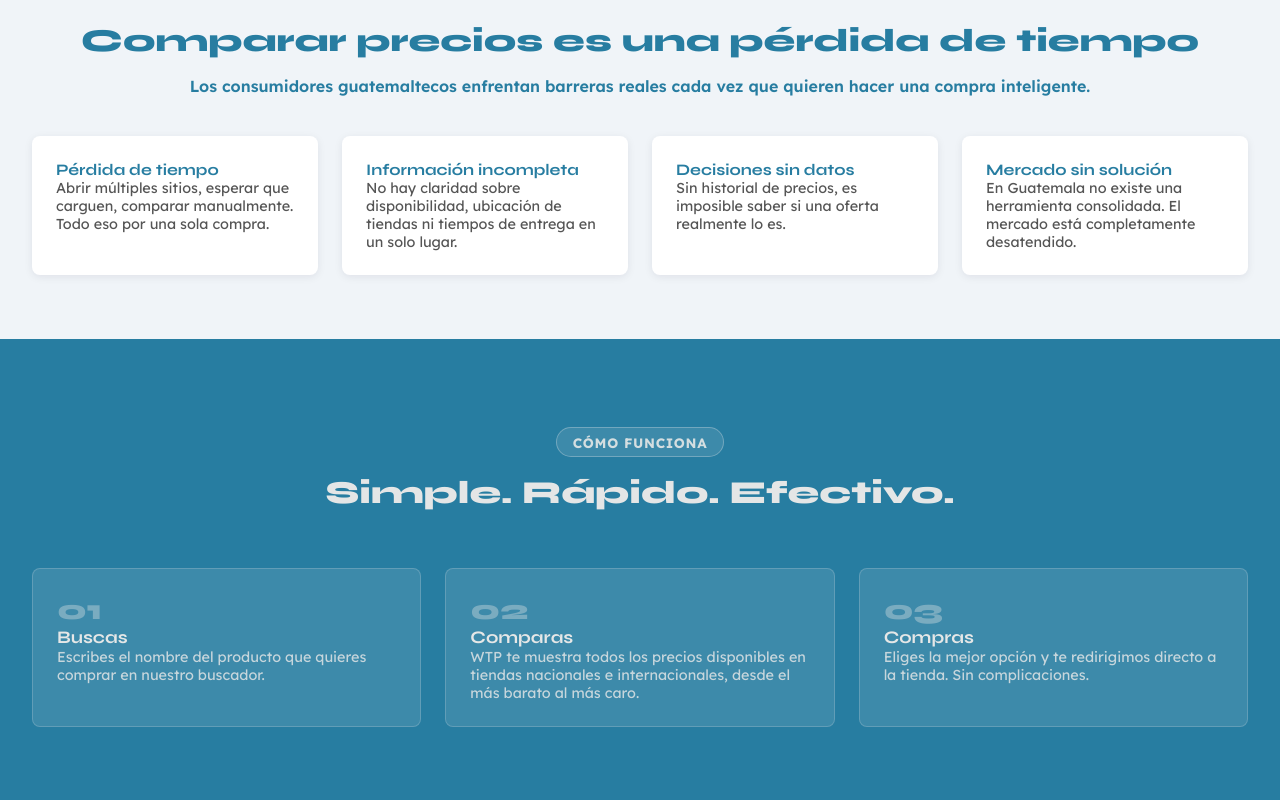
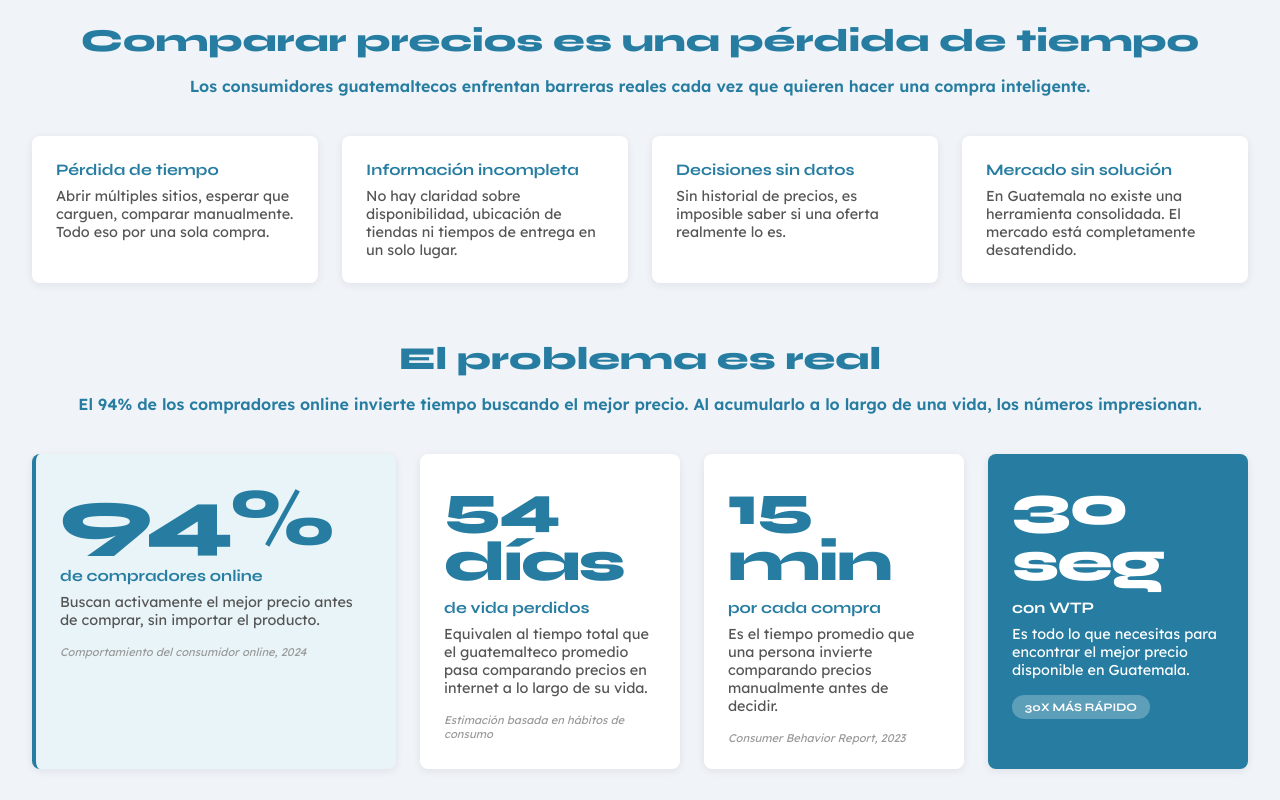
Before and after one commit to Dhidel/What_The_Price_2026, an Angular app in the folder wtp-app/: page / in a window 1280 px wide. Shown: the part 380-1180 px from the top of the page. Built offline with nearby package versions, Linux system fonts and the light colour scheme.

Commit message:
Animations to problem component
More statistics info added, animations integrated

```diff
--- a/wtp-app/src/components/mercado/mercado.html
+++ b/wtp-app/src/components/mercado/mercado.html
@@ -3,6 +3,10 @@
   <h2>Guatemala está esperando esto</h2>
   <p>El mercado de e-commerce en Guatemala crece cada año, pero no existe una solución de comparación de precios dominante.</p>
   <div class="estadisticas-grid">
+    <div class="estadistica-card">
+      <strong>~100</strong>
+      <p>Descargas del único competidor</p>
+    </div>
     <div class="estadistica-card">
       <strong>~100</strong>
       <p>Descargas del único competidor</p>
--- a/wtp-app/src/components/problema/problema.css
+++ b/wtp-app/src/components/problema/problema.css
@@ -1,11 +1,13 @@
 @import "@fontsource/syne/700.css";
 @import "@fontsource/syne/800.css";
 @import '@fontsource-variable/lexend/wght.css';
+
 
 .problema-container {
   background-color: #F0F4F8;
   padding: 4rem 2rem;
 }
+
 
 .titulo {
   text-align: center;
@@ -17,6 +19,7 @@
   margin-bottom: 1rem;
 }
 
+
 .descripcion {
   text-align: center;
   font-family: "Lexend", sans-serif;
@@ -25,34 +28,39 @@
   margin-bottom: 2.5rem;
 }
 
+
 .cards {
   display: grid;
   grid-template-columns: repeat(4, 1fr);
   gap: 1.5rem;
+  margin-bottom: 4rem;
 }
+
 
 .card {
   background-color: #ffffff;
   border-radius: 8px;
   padding: 1.5rem;
-  gap: 0.5rem;
   box-shadow: 0 2px 8px rgba(23, 7, 52, 0.08);
   transition: transform 0.3s ease, box-shadow 0.3s ease;
   cursor: pointer;
 }
+
 
 .card:hover {
   transform: translateY(-10px) scale(1.03);
   box-shadow: 0 12px 20px rgba(39, 125, 161, 0.2);
 }
 
+
 .card h5 {
   font-family: "Syne", sans-serif;
   font-weight: 700;
   color: #277da1;
   font-size: 1rem;
-  margin: 0;
+  margin: 0 0 0.5rem 0;
 }
+
 
 .card p {
   font-family: "Lexend", sans-serif;
@@ -61,3 +69,71 @@
   font-size: 0.9rem;
   margin: 0;
 }
+
+
+.stats-cards {
+  display: grid;
+  grid-template-columns: 1.4fr 1fr 1fr 1fr;
+  gap: 1.5rem;
+}
+
+
+.stat-numero {
+  font-family: "Syne", sans-serif;
+  font-weight: 800;
+  font-size: 3.5rem;
+  color: #277da1;
+  line-height: 1;
+  margin-bottom: 0.5rem;
+  letter-spacing: -2px;
+}
+
+
+.stat-card--big {
+  border-left: 4px solid #277da1;
+  background-color: #e8f4f8 !important;
+}
+
+
+.stat-card--big .stat-numero {
+  font-size: 5rem;
+}
+
+
+.stat-card--azul {
+  background-color: #277da1 !important;
+}
+
+
+.stat-card--azul h5,
+.stat-card--azul p {
+  color: white !important;
+}
+
+
+.stat-card--azul .stat-numero {
+  color: white;
+}
+
+
+.stat-fuente {
+  font-family: "Lexend", sans-serif;
+  font-size: 0.7rem;
+  color: #999;
+  font-style: italic;
+  display: block;
+  margin-top: 1rem;
+}
+
+.stat-etiqueta {
+  display: inline-block;
+  background: rgba(255, 255, 255, 0.25);
+  color: white;
+  font-family: "Syne", sans-serif;
+  font-weight: 700;
+  font-size: 0.72rem;
+  padding: 0.3rem 0.8rem;
+  border-radius: 50px;
+  margin-top: 1rem;
+  text-transform: uppercase;
+}
--- a/wtp-app/src/components/problema/problema.html
+++ b/wtp-app/src/components/problema/problema.html
@@ -1,6 +1,7 @@
 <section class="problema-container" id="problema">
   <h2 class="titulo">Comparar precios es una pérdida de tiempo</h2>
   <p class="descripcion">Los consumidores guatemaltecos enfrentan barreras reales cada vez que quieren hacer una compra inteligente.</p>
+
   <div class="cards">
     <div class="card">
       <h5>Pérdida de tiempo</h5>
@@ -19,4 +20,45 @@
       <p>En Guatemala no existe una herramienta consolidada. El mercado está completamente desatendido.</p>
     </div>
   </div>
+
+
+  <h2 class="titulo">El problema es real</h2>
+  <p class="descripcion">El 94% de los compradores online invierte tiempo buscando el mejor precio. Al acumularlo a lo largo de una vida, los números impresionan.</p>
+
+
+  <div class="stats-cards">
+
+    <div class="card stat-card--big">
+      <div class="stat-numero" data-meta="94" data-extra="%">0%</div>
+      <h5>de compradores online</h5>
+      <p>Buscan activamente el mejor precio antes de comprar, sin importar el producto.</p>
+      <span class="stat-fuente">Comportamiento del consumidor online, 2024</span>
+    </div>
+
+
+    <div class="card">
+      <div class="stat-numero" data-meta="54" data-extra=" días">0 días</div>
+      <h5>de vida perdidos</h5>
+      <p>Equivalen al tiempo total que el guatemalteco promedio pasa comparando precios en internet a lo largo de su vida.</p>
+      <span class="stat-fuente">Estimación basada en hábitos de consumo</span>
+    </div>
+
+
+    <div class="card">
+      <div class="stat-numero" data-meta="15" data-extra=" min">0 min</div>
+      <h5>por cada compra</h5>
+      <p>Es el tiempo promedio que una persona invierte comparando precios manualmente antes de decidir.</p>
+      <span class="stat-fuente">Consumer Behavior Report, 2023</span>
+    </div>
+
+
+    <div class="card stat-card--azul">
+      <div class="stat-numero">30 seg</div>
+      <h5>con WTP</h5>
+      <p>Es todo lo que necesitas para encontrar el mejor precio disponible en Guatemala.</p>
+      <span class="stat-etiqueta">30x más rápido</span>
+    </div>
+
+  </div>
+
 </section>
--- a/wtp-app/src/components/problema/problema.ts
+++ b/wtp-app/src/components/problema/problema.ts
@@ -1,11 +1,97 @@
-import { Component } from '@angular/core';
+// Se importa Component para definir el componente
+// Se importa AfterViewInit para ejecutar código después de que el HTML cargue
+import { Component, AfterViewInit } from '@angular/core';
 
+// Decorador que define el componente: su selector, HTML y CSS
 @Component({
   selector: 'app-problema',
   imports: [],
-  templateUrl: './problema.html',
-  styleUrl: './problema.css',
+  templateUrl: './problema.html',   // Archivo HTML del componente
+  styleUrl: './problema.css',       // Archivo CSS del componente
 })
-export class Problema {
 
+// Clase del componente, implementa AfterViewInit para usar ngAfterViewInit
+export class Problema implements AfterViewInit {
+
+  // Se ejecuta automáticamente cuando el HTML termina de renderizar
+  ngAfterViewInit(): void {
+    // Se espera 100ms para garantizar que el DOM esté completamente listo
+    setTimeout(() => {
+      this.activarContadores();
+    }, 100);
+  }
+
+  // Busca todos los elementos con clase "stat-numero" y atributo "data-meta"
+  // y los observa para iniciar la animación cuando sean visibles
+  private activarContadores(): void {
+
+    // Selecciona todos los divs de números animados del HTML
+    const numeros = document.querySelectorAll('.stat-numero[data-meta]');
+
+    // Si no se encontró ningún elemento, la función termina
+    if (!numeros || numeros.length === 0) return;
+
+    // IntersectionObserver detecta cuando un elemento entra al viewport (pantalla visible)
+    const observador = new IntersectionObserver((elementos) => {
+      elementos.forEach(elemento => {
+
+        // Solo se anima si el elemento es visible en pantalla
+        if (elemento.isIntersecting) {
+          this.contarHasta(elemento.target as HTMLElement);
+
+          // Se deja de observar el elemento para que no se anime dos veces
+          observador.unobserve(elemento.target);
+        }
+      });
+    }, { threshold: 0.3 }); // Se activa cuando el 30% del elemento es visible
+
+    // Se registra cada número para ser observado
+    numeros.forEach(numero => observador.observe(numero));
+  }
+
+  // Anima un número desde 0 hasta su valor final con efecto de desaceleración
+  private contarHasta(el: HTMLElement): void {
+
+    // Se lee el número final desde el atributo data-meta del HTML
+    const meta = parseInt(el.getAttribute('data-meta') || '0', 10);
+
+    // Se lee el sufijo desde data-extra (ej: "%", " días", " min")
+    const extra = el.getAttribute('data-extra') || '';
+
+    // Duración total de la animación: 2 segundos
+    const duracion = 2000;
+
+    // Se guarda el momento exacto en que empieza la animación
+    const inicio = performance.now();
+
+    // Función de suavizado: el número sube rápido al inicio y desacelera al final
+    const suavizar = (t: number) => 1 - Math.pow(1 - t, 3);
+
+    // Función que se llama en cada frame del navegador para actualizar el número
+    const actualizar = (ahora: number) => {
+
+      // Tiempo transcurrido desde que empezó la animación
+      const pasado = ahora - inicio;
+
+      // Progreso entre 0 y 1 (0 = inicio, 1 = final)
+      const progreso = Math.min(pasado / duracion, 1);
+
+      // Número actual calculado con el suavizado
+      const actual = Math.round(suavizar(progreso) * meta);
+
+      // Se actualiza el texto visible en pantalla
+      el.textContent = actual + extra;
+
+      // Si aún no terminó, se pide otro frame al navegador
+      if (progreso < 1) {
+        requestAnimationFrame(actualizar);
+      } else {
+        // Al terminar, se asegura que muestre el número exacto final
+        el.textContent = meta + extra;
+      }
+    };
+
+    // Se inicia el primer frame de la animación
+    requestAnimationFrame(actualizar);
+  }
 }
```
